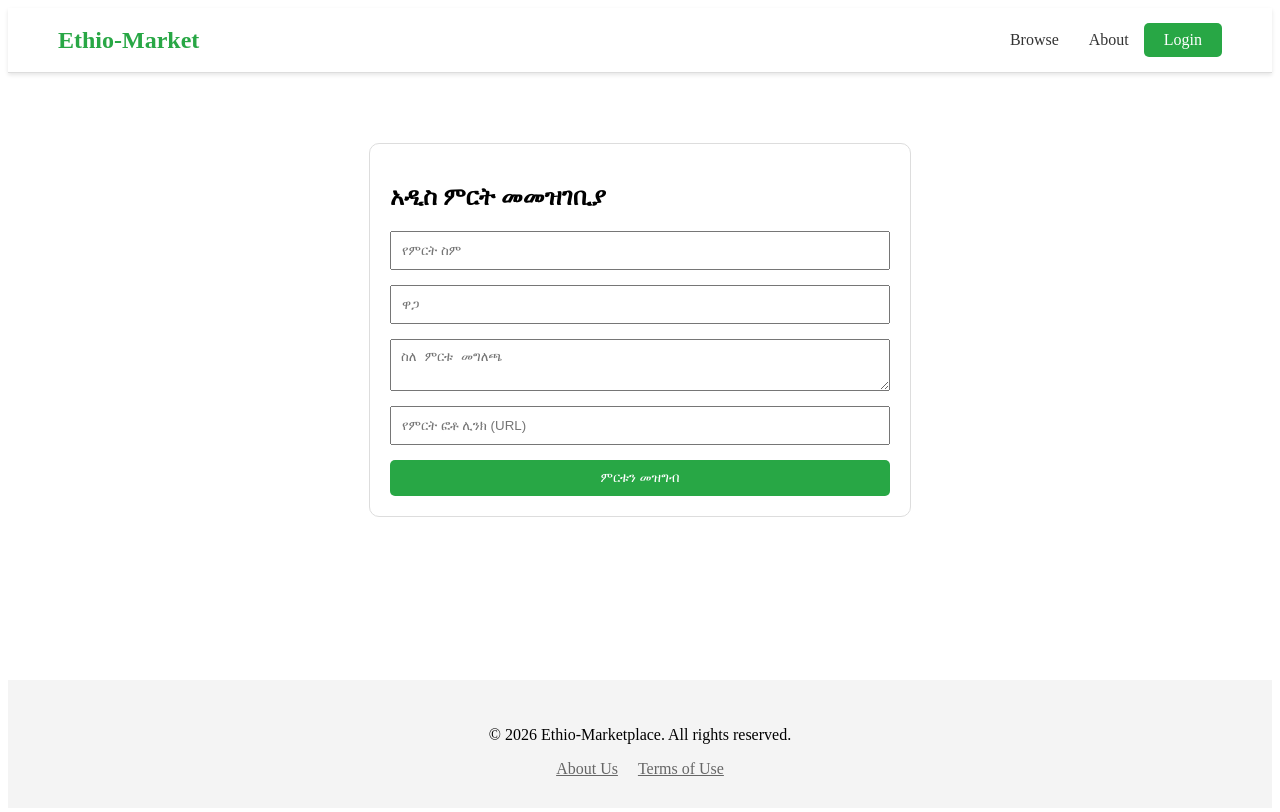
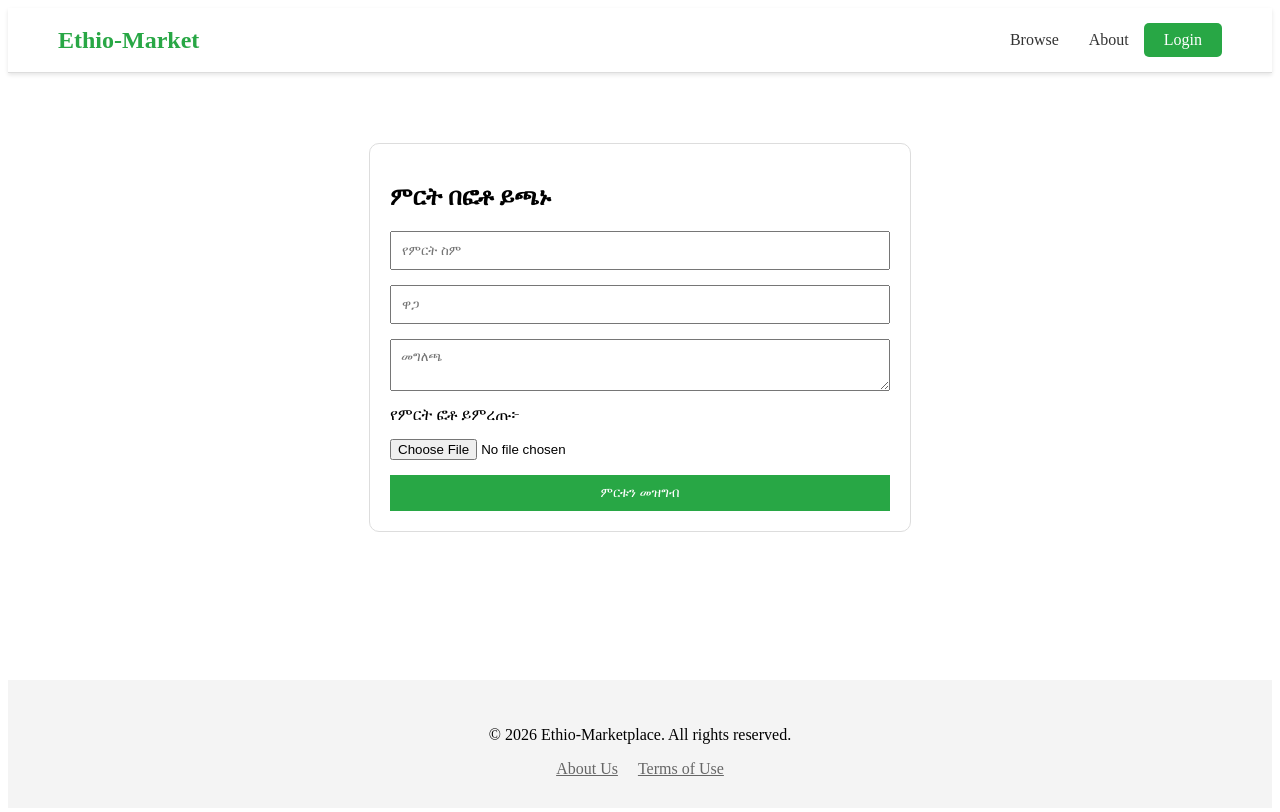
Before and after one commit to hamzeksselman2-ship-it/marketplace-frontend-Final, a React (Create React App) app: page /add-product in a window 1280 px wide. Shown: the top 812 px of the page. Built offline with nearby package versions, Linux system fonts and the light colour scheme; no server answers.

Commit message:
Update AddProductPage.js

```diff
--- a/src/pages/AddProductPage.js
+++ b/src/pages/AddProductPage.js
@@ -5,22 +5,34 @@ function AddProductPage() {
   const [title, setTitle] = useState('');
   const [price, setPrice] = useState('');
   const [description, setDescription] = useState('');
-  const [imageUrl, setImageUrl] = useState('');
-  const [message, setMessage] = useState('');
+  const [image, setImage] = useState(null); // ፋይሉን ለመያዝ
+  const [loading, setLoading] = useState(false);
   const history = useHistory();
 
   const BACKEND_URL = process.env.REACT_APP_BACKEND_URL || "https://marketplace-backend-2uyu.onrender.com";
 
+  // ፎቶውን ወደ Cloudinary ለመጫን
+  const uploadImage = async () => {
+    const data = new FormData();
+    data.append("file", image);
+    data.append("upload_preset", "ml_default"); // ይህንን በኋላ እናስተካክላለን
+    data.append("cloud_name", "dqvx8mpxi"); // ነጻ ክላውድ ስም
+
+    const res = await fetch("https://api.cloudinary.com/v1_1/dqvx8mpxi/image/upload", {
+      method: "post",
+      body: data
+    });
+    const file = await res.json();
+    return file.secure_url; // የተጫነውን ፎቶ ሊንክ ይመልሳል
+  };
+
   const handleSubmit = async (e) => {
     e.preventDefault();
+    setLoading(true);
     const user = JSON.parse(localStorage.getItem('user'));
 
-    if (!user) {
-      setMessage("እባክዎ መጀመሪያ ሎጊን ያድርጉ");
-      return;
-    }
-
     try {
+      const imageUrl = await uploadImage(); // መጀመሪያ ፎቶውን እንጭናለን
       const response = await fetch(`${BACKEND_URL}/api/products`, {
         method: 'POST',
         headers: { 'Content-Type': 'application/json' },
@@ -28,26 +40,30 @@ function AddProductPage() {
       });
 
       if (response.ok) {
-        setMessage("ምርቱ በተሳካ ሁኔታ ተመዝግቧል!");
-        setTimeout(() => history.push('/'), 2000);
-      } else {
-        setMessage("ስህተት፡ ምርቱን መመዝገብ አልተቻለም");
+        alert("ምርቱ በፎቶው አማካኝነት ተመዝግቧል!");
+        history.push('/');
       }
     } catch (err) {
-      setMessage("ከባክኤንድ ጋር መገናኘት አልተቻለም");
+      alert("ስህተት አጋጥሟል");
     }
+    setLoading(false);
   };
 
   return (
     <div style={{ maxWidth: '500px', margin: '50px auto', padding: '20px', border: '1px solid #ddd', borderRadius: '10px' }}>
-      <h2>አዲስ ምርት መመዝገቢያ</h2>
-      <p>{message}</p>
+      <h2>ምርት በፎቶ ይጫኑ</h2>
       <form onSubmit={handleSubmit} style={{ display: 'flex', flexDirection: 'column', gap: '15px' }}>
-        <input type="text" placeholder="የምርት ስም" value={title} onChange={(e) => setTitle(e.target.value)} style={{ padding: '10px' }} required />
-        <input type="number" placeholder="ዋጋ" value={price} onChange={(e) => setPrice(e.target.value)} style={{ padding: '10px' }} required />
-        <textarea placeholder="ስለ ምርቱ መግለጫ" value={description} onChange={(e) => setDescription(e.target.value)} style={{ padding: '10px' }} required />
-        <input type="text" placeholder="የምርት ፎቶ ሊንክ (URL)" value={imageUrl} onChange={(e) => setImageUrl(e.target.value)} style={{ padding: '10px' }} required />
-        <button type="submit" style={{ padding: '10px', backgroundColor: '#28a745', color: 'white', border: 'none', borderRadius: '5px', cursor: 'pointer' }}>ምርቱን መዝግብ</button>
+        <input type="text" placeholder="የምርት ስም" onChange={(e) => setTitle(e.target.value)} required style={{ padding: '10px' }} />
+        <input type="number" placeholder="ዋጋ" onChange={(e) => setPrice(e.target.value)} required style={{ padding: '10px' }} />
+        <textarea placeholder="መግለጫ" onChange={(e) => setDescription(e.target.value)} required style={{ padding: '10px' }} />
+
+        {/* የፎቶ መምረጫ ሳጥን */}
+        <label>የምርት ፎቶ ይምረጡ፦</label>
+        <input type="file" onChange={(e) => setImage(e.target.files[0])} required />
+
+        <button type="submit" disabled={loading} style={{ padding: '10px', backgroundColor: '#28a745', color: 'white', border: 'none', cursor: 'pointer' }}>
+          {loading ? "በመጫን ላይ..." : "ምርቱን መዝግብ"}
+        </button>
       </form>
     </div>
   );
```
